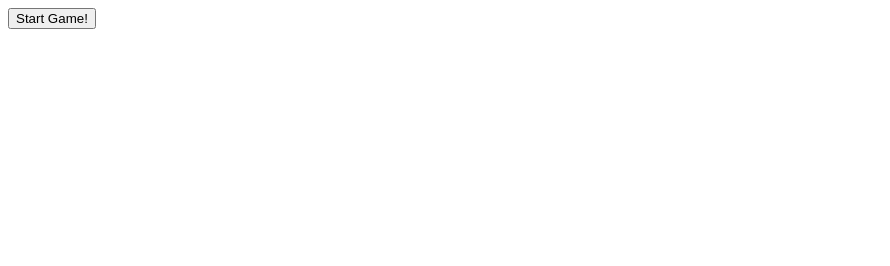
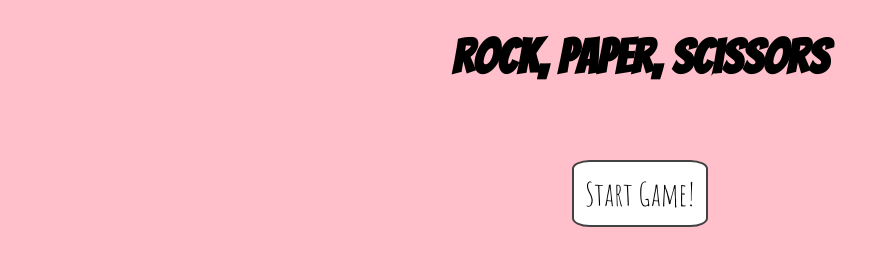
Before and after one commit to louisenorris/rock-paper-scissors-game, a plain HTML site: page index.html in a window 1280 px wide. Shown: the whole page, without its empty margins (0-890 px from the left). Drawn offline with Linux system fonts and the light colour scheme.

Commit message:
added some css, imported fonts and added start button animation

```diff
--- a/index.html
+++ b/index.html
@@ -6,8 +6,12 @@
   <meta http-equiv="X-UA-Compatible" content="ie=edge">
   <title>Rock, Paper, Scissors</title>
   <script src="app.js" defer></script>
+  <link rel="stylesheet" href="main.css">
 </head>
 <body>
-  <button id="start-game-btn">Start Game!</button>
+  <h1 id="title">Rock, Paper, Scissors</h1>
+  <div class="container">
+    <button id="start-game-btn">Start Game!</button>
+  </div>
 </body>
 </html>
--- /dev/null
+++ b/main.css
@@ -0,0 +1,48 @@
+/* @import url('https://fonts.googleapis.com/css2?family=Bangers&display=swap'); */
+@import url('https://fonts.googleapis.com/css2?family=Amatic+SC&family=Bangers&display=swap');
+
+* {
+    box-sizing: border-box;
+    background-color: pink;
+}
+
+html {
+    height: 100%;
+}
+
+body {
+    font-family: 'Amatic SC', cursive;
+}
+
+#title {
+    font-family: 'Bangers', cursive;
+    text-align: center;
+    font-size: 3rem;
+}
+.container {
+    display: flex;
+    justify-content: center;
+    width: 100%;
+}
+
+#start-game-btn {
+    position: fixed;
+    top: 20%;
+    animation: fade-in 3s ease-out none;
+    background-color: white;
+    font-family: 'Amatic SC', cursive;
+    padding: 0.7rem;
+    border: 2px solid #424242;
+    border-radius: 13%;
+    font-size: 2rem;
+    text-align: center;
+}
+
+@keyframes fade-in {
+    0% {
+        opacity: 0;
+    }
+    100% {
+        opacity: 1;
+    }
+}
```
